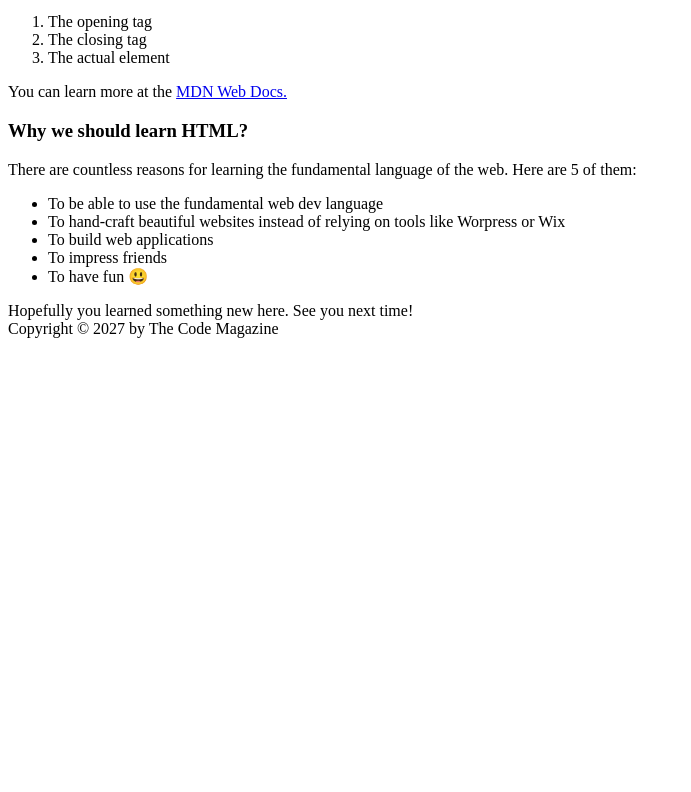
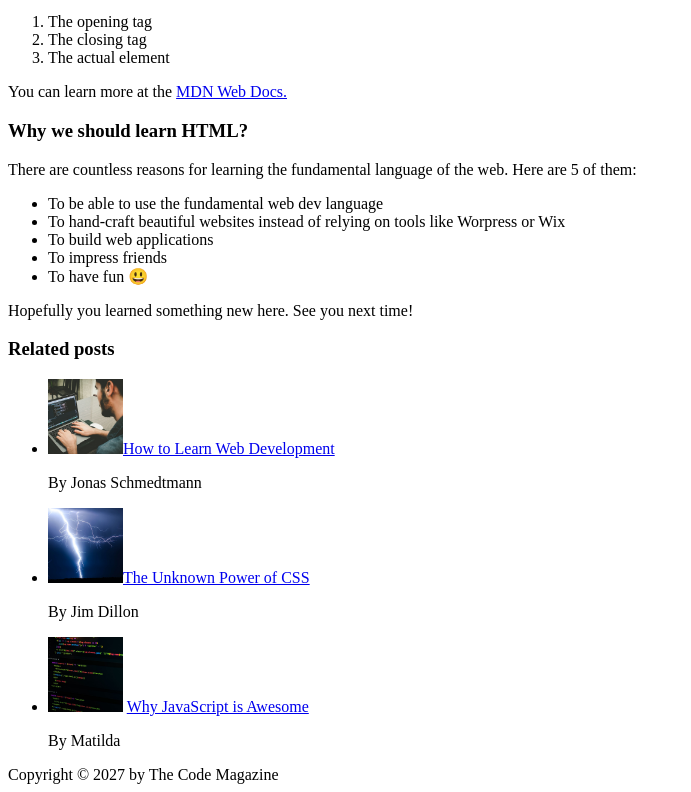
Before and after one commit to meherajmithun/web-development, a plain HTML site: page 02-HTML-Fundamentals/index.html in a window 1280 px wide. Shown: the part 690-1482 px from the top of the page, without its empty margins (0-691 px from the left). Before the commit the page ends 1036 px from the top, so only its background shows below. Drawn offline with Linux system fonts and the light colour scheme.

Commit message:
Adde Challenge#1

```diff
--- a/02-HTML-Fundamentals/index.html
+++ b/02-HTML-Fundamentals/index.html
@@ -12,26 +12,26 @@
         <h6>The basic language of the Web : HTML</h6> -->
     <header>
       <h1>📘 The Code Magazine</h1>
-      <nav>
+      <div>
         <a href="blog.html" target="_blank">Blog</a>
         <a href="#">Challenges</a>
         <a href="#">FlexBox</a>
         <a href="#">CSS Grid</a>
-      </nav>
+      </div>
     </header>
 
     <article>
       <header>
         <p>Posted by <strong>Laura Jones</strong> on Monday, June 21st 2027</p>
         <img
-          src="laura-jones.jpg"
+          src="img/laura-jones.jpg"
           alt="Headshot of laura jones"
           height="50"
           width="50"
         />
         <h2>The Basic Language of the Web: HTML</h2>
         <img
-          src="post-img.jpg"
+          src="img/post-img.jpg"
           alt="HTML code on the screen"
           height="200"
           width="500"
@@ -95,7 +95,40 @@
         <li>To have fun 😃</li>
       </ul>
 
-      Hopefully you learned something new here. See you next time!
+      <p>Hopefully you learned something new here. See you next time!</p>
+      <aside>
+        <h3>Related posts</h3>
+        <ul>
+          <li>
+            <img
+              src="img/related-1.jpg"
+              alt="A person programming"
+              height="75"
+              width="75"
+            /><a href="#">How to Learn Web Development</a>
+          </li>
+          <p>By Jonas Schmedtmann</p>
+          <li>
+            <img
+              src="img/related-2.jpg"
+              alt="Lightning"
+              height="75"
+              width="75"
+            /><a href="#">The Unknown Power of CSS</a>
+          </li>
+          <p>By Jim Dillon</p>
+          <li>
+            <img
+              src="img/related-3.jpg"
+              alt="JavaScript code on a screen"
+              height="75"
+              width="75"
+            />
+            <a href="#">Why JavaScript is Awesome</a>
+          </li>
+          <p>By Matilda</p>
+        </ul>
+      </aside>
     </article>
     <!-- <br> -->
     <footer>Copyright &copy; 2027 by The Code Magazine</footer>
```
Also changed, not shown: 02-HTML-Fundamentals/img/challenges.jpg (renamed from 02-HTML-Fundamentals/challenges.jpg), 02-HTML-Fundamentals/img/laura-jones.jpg (renamed from 02-HTML-Fundamentals/laura-jones.jpg), 02-HTML-Fundamentals/img/post-img.jpg (renamed from 02-HTML-Fundamentals/post-img.jpg), 02-HTML-Fundamentals/img/related-1.jpg (renamed from 02-HTML-Fundamentals/related-1.jpg), 02-HTML-Fundamentals/img/related-2.jpg (renamed from 02-HTML-Fundamentals/related-2.jpg), 02-HTML-Fundamentals/img/related-3.jpg (renamed from 02-HTML-Fundamentals/related-3.jpg).
